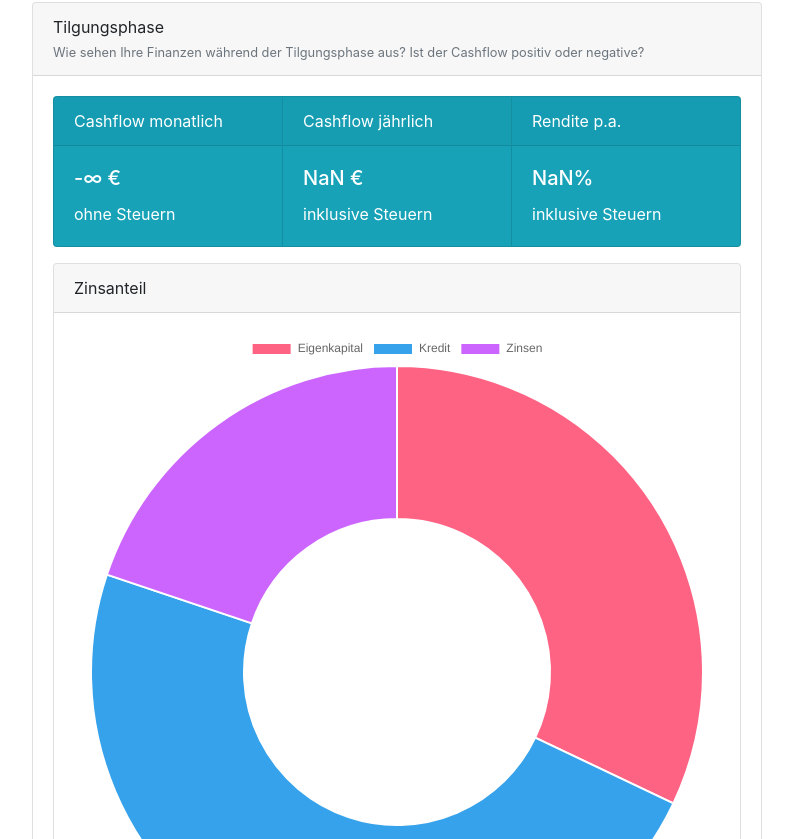
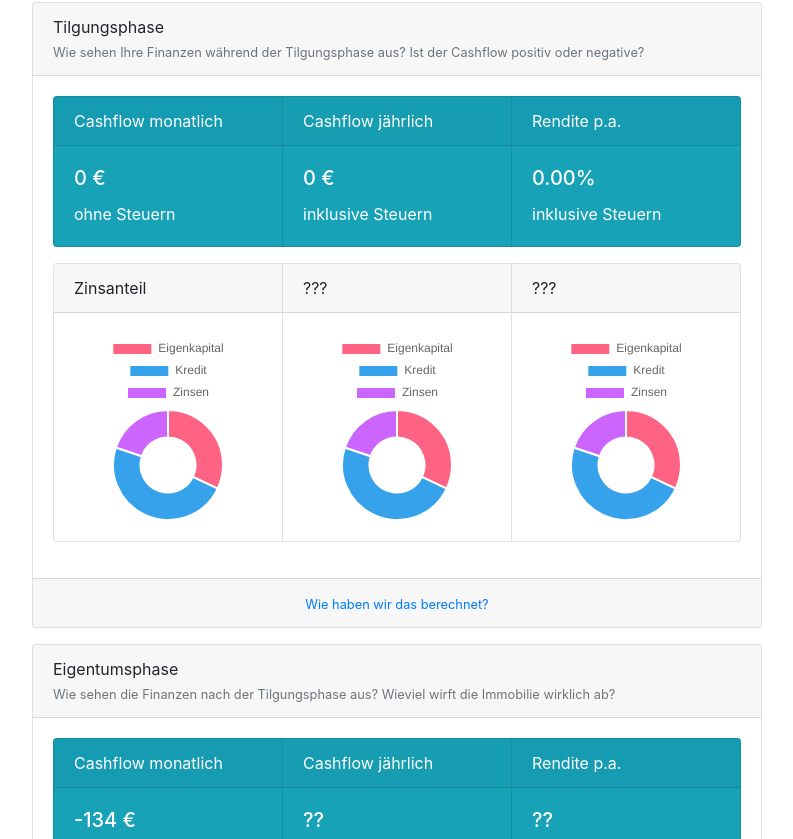
Before and after one commit to perelin/immorechner-lite, a Vue app: page / in a window 1280 px wide. Shown: the part 1281-2120 px from the top of the page, without its empty margins (243-1036 px from the left). Built offline with nearby package versions, Linux system fonts and the light colour scheme.

Commit message:
avoid NaN and infinity number output

```diff
--- a/src/components/dialog_payback.vue
+++ b/src/components/dialog_payback.vue
@@ -36,12 +36,27 @@
             </div>
             <div class="row">
                 <div class="col">
-                    <div class="card mb-3">
-                        <div class="card-header">Zinsanteil</div>
-                        <div class="card-body">
-                            <chart-test-component />
+                    <div class="card-group">
+                        <div class="card mb-3">
+                            <div class="card-header">Zinsanteil</div>
+                            <div class="card-body">
+                                <chart-test-component />
+                            </div>
+                        </div>
+                        <div class="card mb-3">
+                            <div class="card-header">???</div>
+                            <div class="card-body">
+                                <chart-test-component />
+                            </div>
+                        </div>
+                        <div class="card mb-3">
+                            <div class="card-header">???</div>
+                            <div class="card-body">
+                                <chart-test-component />
+                            </div>
                         </div>
                     </div>
+
                 </div>
             </div>
 
--- a/src/store/getters.js
+++ b/src/store/getters.js
@@ -1,3 +1,5 @@
+import immoUtils from './../utils/immorechner_util'
+
 export default {
     calculation01(state) {
         return state.purchasePrice * state.courtage
@@ -55,10 +57,12 @@ export default {
         return state.renovationCostPerMonth * state.squareMeters / 12
     },
     burdenPerMonthLetting(state, getters) {
-        return state.rentalIncome - getters.monthlyLoanRate - getters.totalRenovationCostPerMonth - state.houseMoney + state.houseMoneyFoldable
+        let burden = state.rentalIncome - getters.monthlyLoanRate - getters.totalRenovationCostPerMonth - state.houseMoney + state.houseMoneyFoldable
+        return immoUtils.checkIfValidNumber(burden)
     },
     burdenPerYearInclTaxLetting(state, getters) {
-        return getters.totalAdditionalPaymentLetting * 12
+        let burden = getters.totalAdditionalPaymentLetting * 12
+        return immoUtils.checkIfValidNumber(burden)
     },
     taxSavingsAmortizationLetting(state, getters) {
         let totalAmortizablePurchaseCosts = state.purchasePrice + getters.totalClosingCosts
@@ -103,7 +107,8 @@ export default {
         return getters.resumeLetting * 12 * state.runtime
     },
     returnLettingAfterRuntime(state, getters) {
-        return getters.resumeLetting / getters.burdenPerMonthLetting
+        let burden = getters.resumeLetting / getters.burdenPerMonthLetting
+        return immoUtils.checkIfValidNumber(burden)
     },
     burdenPerMonthLettingOwnership(state, getters) {
         return state.rentalIncome - getters.totalRenovationCostPerMonth - state.houseMoney + state.houseMoneyFoldable
--- a/src/utils/immorechner_util.js
+++ b/src/utils/immorechner_util.js
@@ -2,10 +2,16 @@ export default {
     format2Eur: function(number) {
         return (number).toLocaleString("de-DE", { style: "currency", currency: "EUR", minimumFractionDigits: 2 })
     },
+    checkIfValidNumber: function(number) {
+        if (isNaN(number) || !isFinite(number)) {
+            number = 0
+        }
+        return number
+    },
     formatEuroMixin: {
         methods: {
             formatEuro: function(number) {
-                return (number).toLocaleString("de-DE", { style: "currency", currency: "EUR", minimumFractionDigits: 2 })
+                return (number).toLocaleString("de-DE", { style: "currency", currency: "EUR", maximumFractionDigits: 0, minimumFractionDigits: 0 })
             }
         }
     },
```
Also changed, not shown: 5 other files (tests, documents, lock files or other folders).
